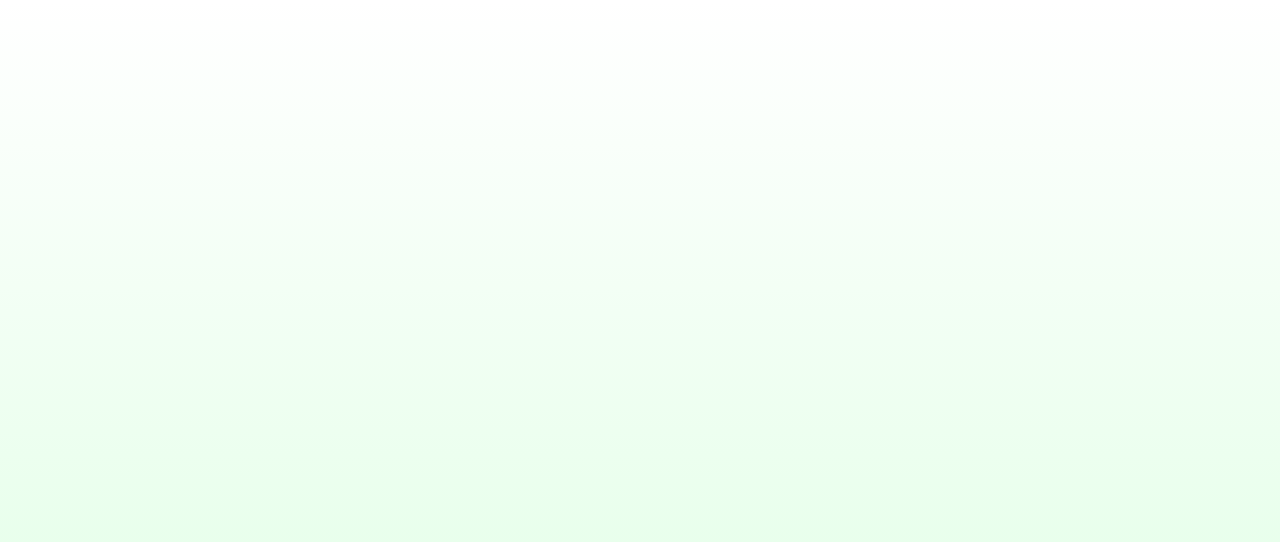
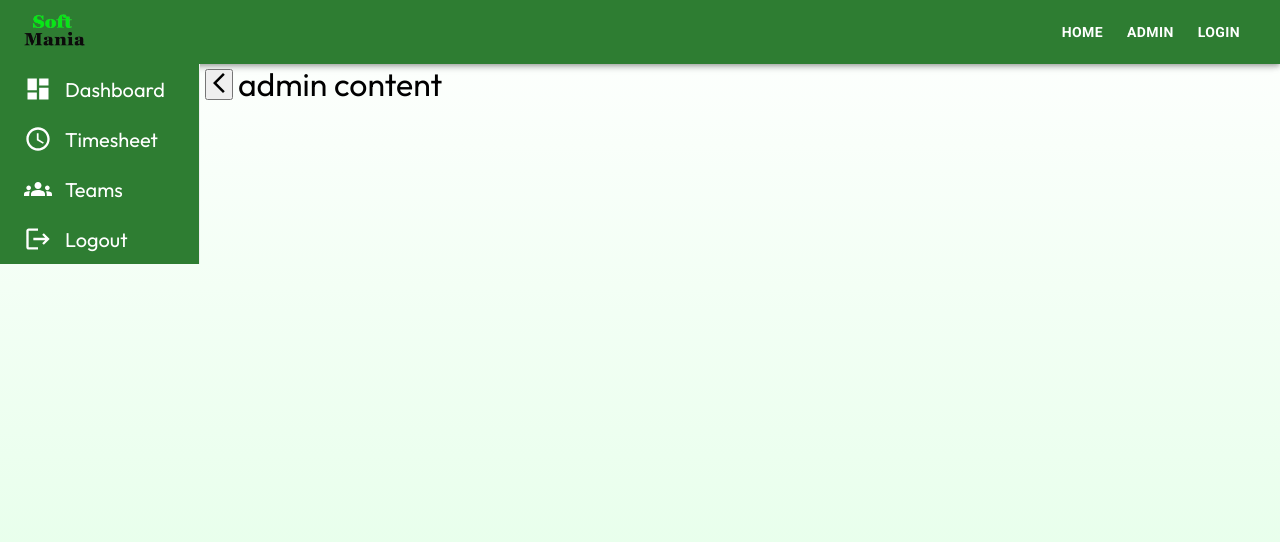
Before and after one commit to Kaliyappan1/Timesheet-Application-to-softmania, a React (Vite) app: page /admin-dashboard in a window 1280 px wide. Before the commit this address had no page. Shown: the top 542 px of the page. Built offline with nearby package versions, Linux system fonts and the light colour scheme.

Commit message:
admin dashboard sidebard v1 created

```diff
--- a/package.json
+++ b/package.json
@@ -12,6 +12,7 @@
   "dependencies": {
     "@emotion/react": "^11.11.4",
     "@emotion/styled": "^11.11.5",
+    "@mui/icons-material": "^5.15.21",
     "@mui/joy": "^5.0.0-beta.36",
     "@mui/material": "^5.15.21",
     "@mui/x-date-pickers": "^7.8.0",
@@ -21,6 +22,7 @@
     "jwt-decode": "^4.0.0",
     "react": "^18.3.1",
     "react-dom": "^18.3.1",
+    "react-pro-sidebar": "^1.1.0",
     "react-router-dom": "^6.24.0",
     "router": "^1.3.8"
   },
--- /dev/null
+++ b/src/AdminDashboard.css
@@ -0,0 +1,3 @@
+.adminDashboard{
+    display: flex;
+}
--- /dev/null
+++ b/src/AdminDashboard.jsx
@@ -0,0 +1,19 @@
+import React from 'react'
+import './AdminDashboard.css'
+import Sidebar from './Sidebar'
+
+
+function AdminDashboard() {
+  return (
+    <div className='adminDashboard'>
+        <div className="sidbar">
+            <Sidebar/>
+        </div>
+        <div className="admin-content">
+            <h1>admin content</h1>
+        </div>
+    </div>
+  )
+}
+
+export default AdminDashboard
--- a/src/App.jsx
+++ b/src/App.jsx
@@ -7,6 +7,7 @@ import Login from './Login'
 import Signup from './Signup'
 import Admin from './Admin'
 import Form from './Form'
+import AdminDashboard from './AdminDashboard'
 
 
 function App() {
@@ -44,6 +45,12 @@ function App() {
       <Form/>
       </>
     } />
+    <Route path='/admin-dashboard' element={
+      <>
+      <Header/>
+      <AdminDashboard/>
+      </>
+    } />
 
 
    </Routes>
--- a/src/Header.jsx
+++ b/src/Header.jsx
@@ -34,9 +34,9 @@ function Header() {
             <Link to="/login">
             <Button sx={{color: "white", fontWeight:600, pr: 2}} component="div" color='inherit'>Login</Button>
             </Link>
-            <Link to="/settings">
+            {/* <Link to="/settings">
             <Button sx={{fontWeight:600, color: "white" }} component="div" color='inherit'>Settings</Button>
-            </Link>
+            </Link> */}
           </Toolbar>
         </AppBar>
       </Box>
--- a/src/Login.jsx
+++ b/src/Login.jsx
@@ -11,11 +11,9 @@ function Login() {
     <div className="login">
       <Card sx={{ p: 5, maxWidth: 500, maxHeight: 600 }}>
         <h2 className="login-headline">Signin to your account</h2>
-        <div>
-          <Link to="/signup">
-        <h6 className="login-subline">Or <span className="signup-navigate-link">sign up for a new account</span></h6>
-          </Link>
-        </div>
+
+
+
         <Box
           component="form"
           sx={{
@@ -49,6 +47,10 @@ function Login() {
         </div>
         <div className="login-button-center">
 
+        <Link to="/signup">
+        <h6 className="login-subline">Or <span className="signup-navigate-link">sign up for a new account</span></h6>
+          </Link>
+
         <Button
           sx={{backgroundColor: (theme) => theme.palette.success.light, pl: 8, pr: 8, pb: 1, pt: 1, mt: 3,mb:2 }}
           variant="contained"
--- /dev/null
+++ b/src/Sidebar.css
@@ -0,0 +1,6 @@
+.sidebar {
+    height: 60vh;
+    display: flex;
+
+
+}
--- /dev/null
+++ b/src/Sidebar.jsx
@@ -0,0 +1,77 @@
+import React from "react";
+import "./Sidebar.css";
+import {
+  Sidebar,
+  Menu,
+  MenuItem,
+  SubMenu,
+  sidebarClasses,
+} from "react-pro-sidebar";
+import { Link } from "react-router-dom";
+import DashboardIcon from "@mui/icons-material/Dashboard";
+import AccessTimeIcon from "@mui/icons-material/AccessTime";
+import GroupsIcon from "@mui/icons-material/Groups";
+import LogoutIcon from "@mui/icons-material/Logout";
+import ArrowBackIosNewIcon from '@mui/icons-material/ArrowBackIosNew';
+import ArrowForwardIosIcon from '@mui/icons-material/ArrowForwardIos';
+
+function AdminSidebar() {
+  const [collapsed, setCollapsed] = React.useState(false);
+  return (
+    <div className="sidebar">
+      <div className="sidebar-content">
+        <Sidebar
+          width="200px"
+          collapsed={collapsed}
+          rootStyles={{
+            [`.${sidebarClasses.container}`]: {
+              backgroundColor: "#2E7D32",
+              color: "#fff",
+              fontWeight: 900,
+              fontSize: 20,
+            },
+          }}
+        >
+          <Menu>
+            <MenuItem
+              component={<Link to="adminDashboard" />}
+              icon={<DashboardIcon sx={{ fontSize: 28 }} />}
+            >
+              Dashboard
+            </MenuItem>
+            <MenuItem
+              component={<Link to="adminTimesheets" />}
+              icon={<AccessTimeIcon sx={{ fontSize: 28 }} />}
+            >
+              {" "}
+              Timesheet
+            </MenuItem>
+            <MenuItem
+              component={<Link to="adminTeams" />}
+              icon={<GroupsIcon sx={{ fontSize: 28 }} />}
+            >
+              {" "}
+              Teams
+            </MenuItem>
+            <MenuItem
+              component={<Link to="logout" />}
+              icon={<LogoutIcon sx={{ fontSize: 28 }} />}
+            >
+              {" "}
+              Logout
+            </MenuItem>
+          </Menu>
+        </Sidebar>
+      </div>
+      <main style={{ padding: 5 }}>
+        <button className="sb-button" onClick={() => setCollapsed(!collapsed)} >
+          <ArrowBackIosNewIcon/>
+        </button>
+
+
+      </main>
+    </div>
+  );
+}
+
+export default AdminSidebar;
```
Also changed, not shown: 1 other file (tests, documents, lock files or other folders).
